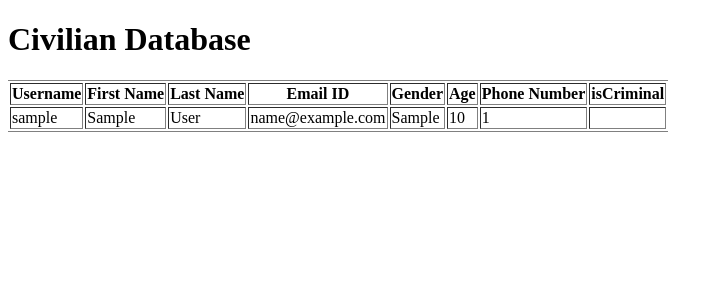
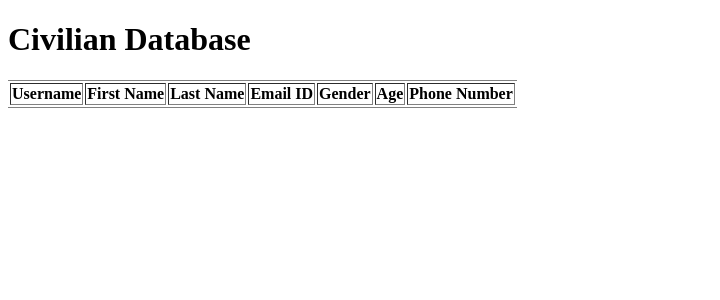
Before and after one commit to amanmj/Police_Management_System, a Django app: a page that uses police/templates/police/civilianlist.html in a window 1280 px wide. Shown: the top 300 px of the page, without its empty margins (0-720 px from the left). Run offline with Django 3.2, Linux system fonts and the light colour scheme; a user stored in the database is signed in; tables that the repository leaves empty hold one stand-in row (values such as "Sample post"); lists and menus that the app fills with data are empty.

Commit message:
joining not a good idea

```diff
--- a/police/templates/police/civilianlist.html
+++ b/police/templates/police/civilianlist.html
@@ -17,20 +17,18 @@
 <th>Gender</th>
 <th>Age</th>
 <th>Phone Number</th>
-<th>isCriminal</th>
 </tr>
 {% for itr in result %}
 
 <tr>
 
-<td>{{itr.user.username}}</td>
+<td><a href="#">{{itr.user.username}}</a></td>
 <td>{{itr.user.first_name}}</td>
 <td>{{itr.user.last_name}}</td>
 <td>{{itr.user.email}}</td>
 <td>{{itr.gender}}</td>
 <td>{{itr.age}}</td>
 <td>{{itr.phone_no}}</td>
-<td>{{itr.locality}}</td>
 </tr>
 
 
--- a/police/views.py
+++ b/police/views.py
@@ -1,6 +1,6 @@
 from django.shortcuts import render,redirect
 from django.contrib.auth.models import User
-from django.db import IntegrityError
+from django.db import IntegrityError,connection
 from django.http import HttpResponse
 from django.contrib.auth import authenticate,login,logout
 from .models import User_profile,Police,Address,Civilian
@@ -240,5 +240,5 @@
 		messages.error(request, 'you are a civilian and the information you requested is highly confidential which is only available to the police')
 		return redirect('/u/login')
 	else:
-		civilianlist=User_profile.objects.select_related().all()
+		civilianlist=User_profile.objects.select_related().filter(isPolice=0).order_by('age')
 		return render(request,'police/civilianlist.html',{'result':civilianlist})
```
Also changed, not shown: 1 other file.
